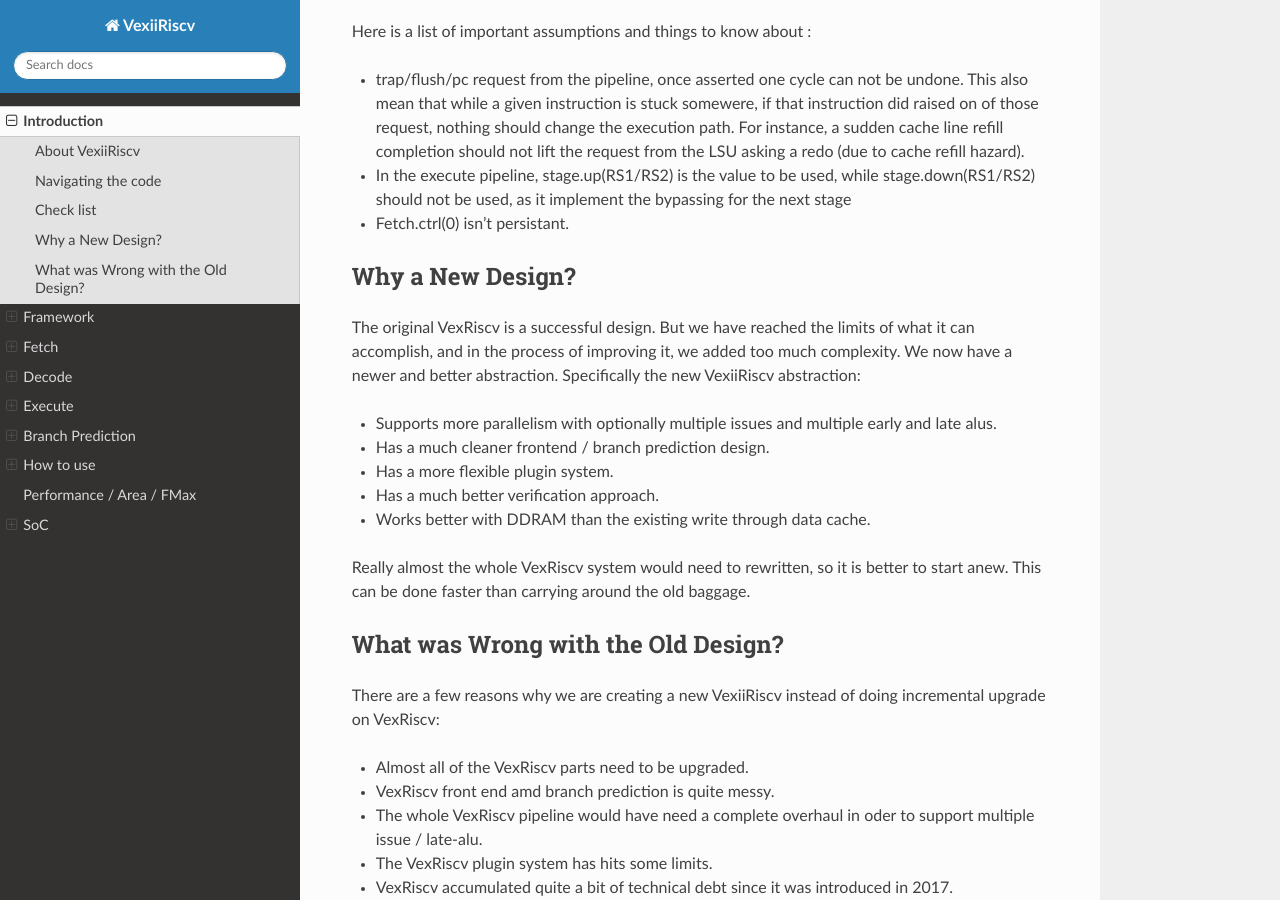
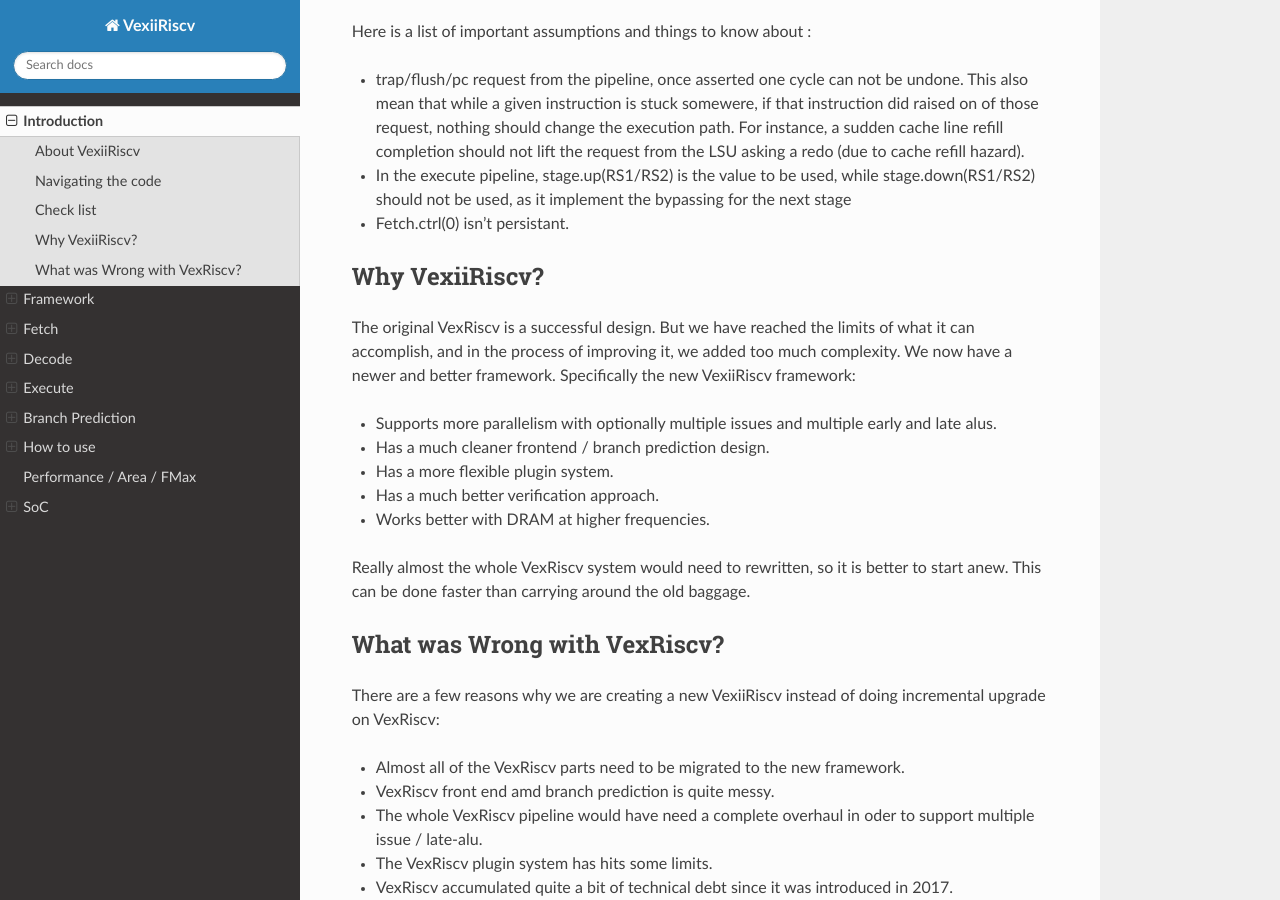
Before and after one commit to SpinalHDL/VexiiRiscv-RTD, a Sphinx documentation site: the page built from source/VexiiRiscv/Introduction/index.rst, in a window 1280 px wide and 900 px high, scrolled down 1614 px. Built offline with Sphinx 7.4.7 and the Read the Docs theme 2.0.0, drawn with Linux system fonts in a browser that asks for light colours.

Commit message:
Update index.rst
This first commit responds to your recommended changes.

```diff
--- a/source/VexiiRiscv/Introduction/index.rst
+++ b/source/VexiiRiscv/Introduction/index.rst
@@ -52,25 +52,25 @@
 - In the execute pipeline, stage.up(RS1/RS2) is the value to be used, while stage.down(RS1/RS2) should not be used, as it implement the bypassing for the next stage
 - Fetch.ctrl(0) isn't persistant.
 
-Why a New Design?
+Why VexiiRiscv?
 ------------------------------------
 
-The original VexRiscv is a successful design.  But we have reached the limits of what it can accomplish, and in the process of improving it, we added too much complexity.   We now have a newer and better abstraction.   Specifically the new VexiiRiscv abstraction:
+The original VexRiscv is a successful design.  But we have reached the limits of what it can accomplish, and in the process of improving it, we added too much complexity.   We now have a newer and better framework.   Specifically the new VexiiRiscv framework:
 
 - Supports more parallelism with optionally multiple issues and multiple early and late alus.
 - Has a much cleaner frontend / branch prediction design.
 - Has a more flexible plugin system.
 - Has a much better verification approach.
-- Works better with DDRAM than the existing write through data cache.
+- Works better with DRAM at higher frequencies.
 
 Really almost the whole VexRiscv system would need to rewritten, so it is better to start anew.  This can be done faster than carrying around the old baggage.
 
-What was Wrong with the Old Design?
+What was Wrong with VexRiscv?
 ------------------------------------
 
 There are a few reasons why we are creating a new VexiiRiscv instead of doing incremental upgrade on VexRiscv:
 
-- Almost all of the VexRiscv parts need to be upgraded.
+- Almost all of the VexRiscv parts need to be migrated to the new framework.
 - VexRiscv front end amd branch prediction is quite messy.
 - The whole VexRiscv pipeline would have need a complete overhaul in oder to support multiple issue / late-alu.
 - The VexRiscv plugin system has hits some limits.
```
